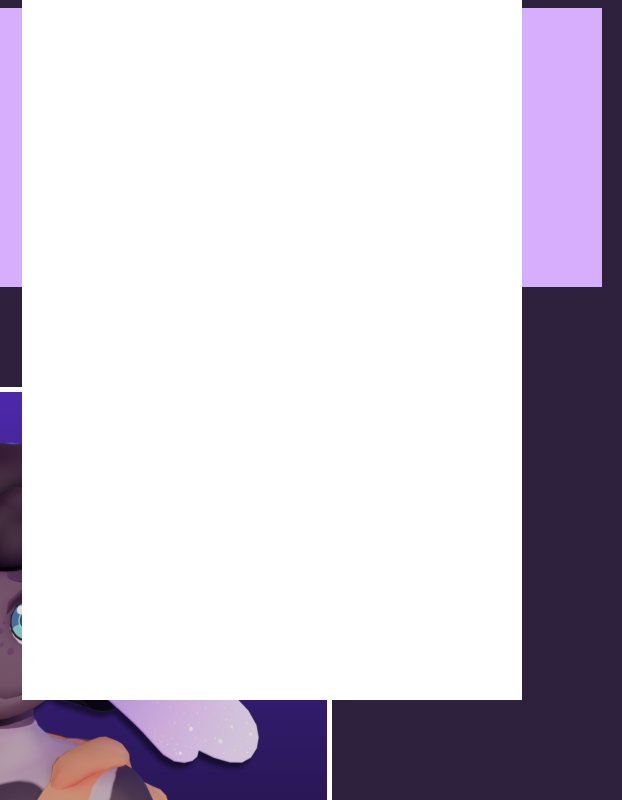
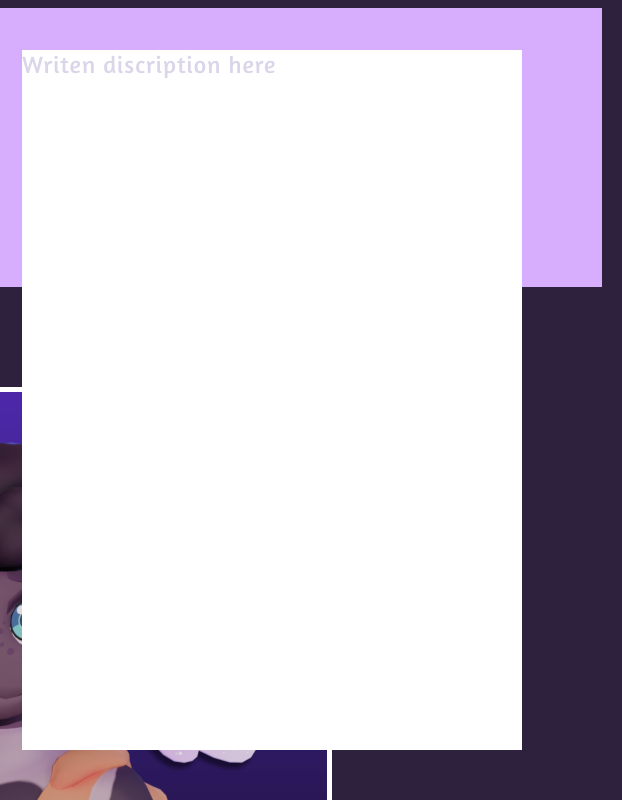
Before and after one commit to MReidGameArt/mreidgameart.io, a plain HTML site: page portfolioLluvia.html in a window 1280 px wide. Shown: the top 800 px of the page, 658-1280 px from the left. Drawn offline with Linux system fonts and the light colour scheme.

Commit message:
Update portfolioLluvia.html

```diff
--- a/portfolioLluvia.html
+++ b/portfolioLluvia.html
@@ -137,11 +137,11 @@
         }
         div.fixed {
             position: fixed;
-            bottom: 100px;
+            bottom: 50px;
             right: 100px;
             background-color: #ffffff;
             width: 500px;
-            height: 900px;
+            height: 700px;
         }
     </style>
 
```
